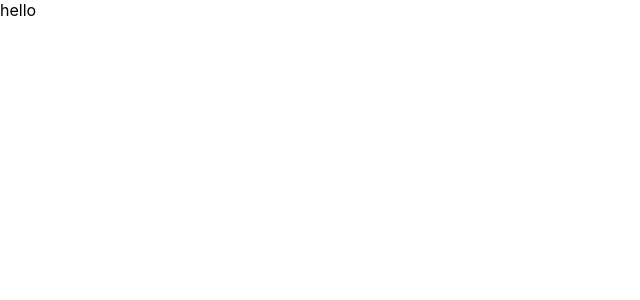
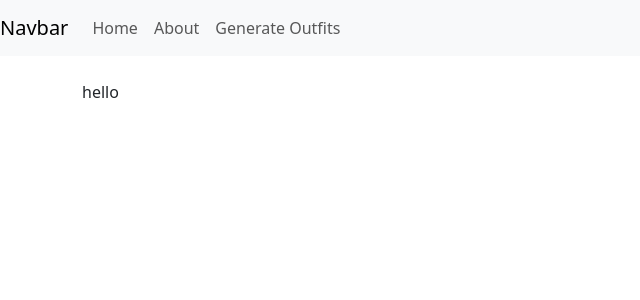
Before and after one commit to abb6640/CodeHelper, a React (Create React App) app in the folder frontend/fashion-frontend/: page / in a window 1280 px wide. Shown: the top 300 px of the page, without its empty margins (0-640 px from the left). Built offline with nearby package versions, Linux system fonts and the light colour scheme.

Commit message:
added a nav bar

```diff
--- a/frontend/fashion-frontend/src/App.js
+++ b/frontend/fashion-frontend/src/App.js
@@ -1,17 +1,54 @@
-import React from 'react';
-import { Routes, Route } from 'react-router-dom';
-import { HomePage } from '../src/pages/home'
+import { Routes, Route, Link } from "react-router-dom";
+import {HomePage} from "./pages/home";
 
-import logo from './logo.svg';
-import './App.css';
+export default function App() {
+  return (
+    <>
+      <nav className="navbar navbar-expand-lg navbar-light bg-light">
+        <a className="navbar-brand" href="#">
+          Navbar
+        </a>
 
-function App() {
+        <button
+          className="navbar-toggler"
+          type="button"
+          data-toggle="collapse"
+          data-target="#navbarNav"
+          aria-controls="navbarNav"
+          aria-expanded="false"
+          aria-label="Toggle navigation"
+        >
+          <span className="navbar-toggler-icon"></span>
+        </button>
 
-  return (
-    <Routes>
+        <div className="collapse navbar-collapse" id="navbarNav">
+          <ul className="navbar-nav">
+            <li className="nav-item active">
+              <Link className="nav-link" to="/">
+                Home
+              </Link>
+            </li>
+
+            <li className="nav-item">
+              <Link className="nav-link" to="/about">
+                About
+              </Link>
+            </li>
+
+            <li className="nav-item">
+              <Link className="nav-link" to="/generation">
+                Generate Outfits
+              </Link>
+            </li>
+          </ul>
+        </div>
+      </nav>
+
+      <div className="container mt-4">
+        <Routes>
           <Route path="/" element={<HomePage />} />
-    </Routes>
+        </Routes>
+      </div>
+    </>
   );
 }
-
-export default App;
--- a/frontend/fashion-frontend/src/index.js
+++ b/frontend/fashion-frontend/src/index.js
@@ -3,6 +3,7 @@
 import './index.css';
 import App from './App';
 import reportWebVitals from './reportWebVitals';
+import 'bootstrap/dist/css/bootstrap.css';
 
 import { BrowserRouter } from 'react-router-dom';
 
--- /dev/null
+++ b/frontend/fashion-frontend/src/pages/outfit-picker.js
@@ -0,0 +1,3 @@
+export function OutPickerPage () {
+
+}
```
Also changed, not shown: frontend/fashion-frontend/src/pages/home.js (+6 -1 lines).
